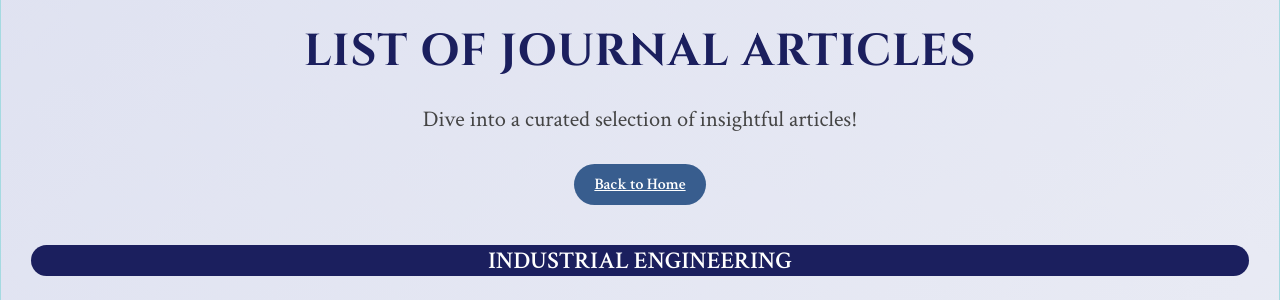
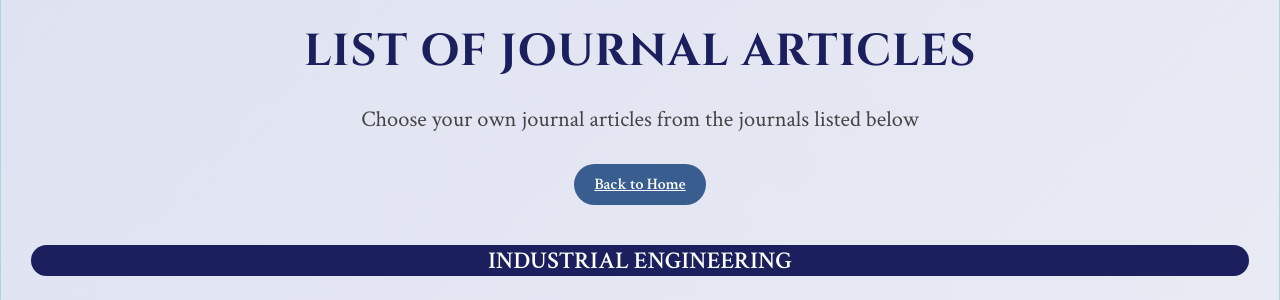
Before and after one commit to VeinZzz/SciComm-2024-Website, a Flask app: page /view_articles in a window 1280 px wide. Shown: the part 127-427 px from the top of the page. Run offline with Flask 3, Linux system fonts and the light colour scheme; some libraries are stand-ins or nearby versions.

Commit message:
not sure if we still count yung view articles.html but i still made changes dun

```diff
--- a/templates/view_articles.html
+++ b/templates/view_articles.html
@@ -222,7 +222,7 @@
 <!-- Browse Articles Section -->
 <section id="articles-section" class="articles-section">
     <h2>LIST OF JOURNAL ARTICLES</h2>
-    <p class="articles-description">Dive into a curated selection of insightful articles!</p>
+    <p class="articles-description">Choose your own journal articles from the journals listed below</p>
 
     <a href="{{ url_for('index') }}" class="back-home-btn">
         Back to Home
```
